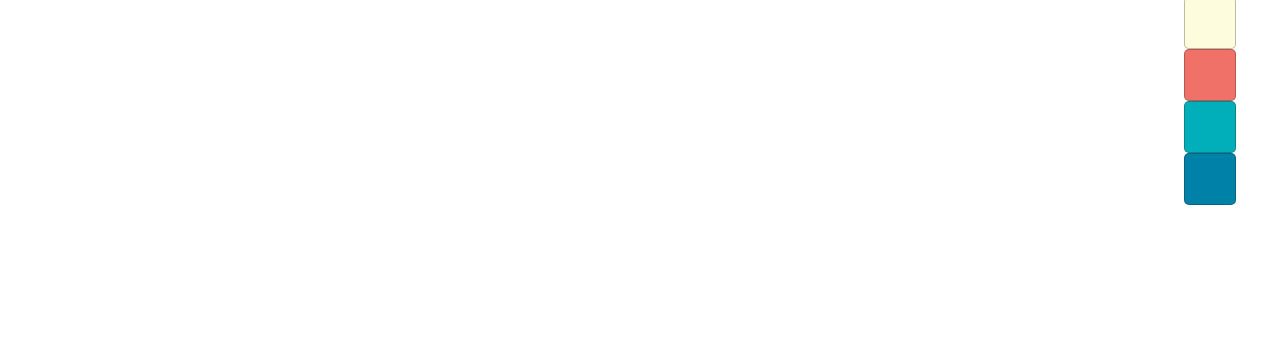
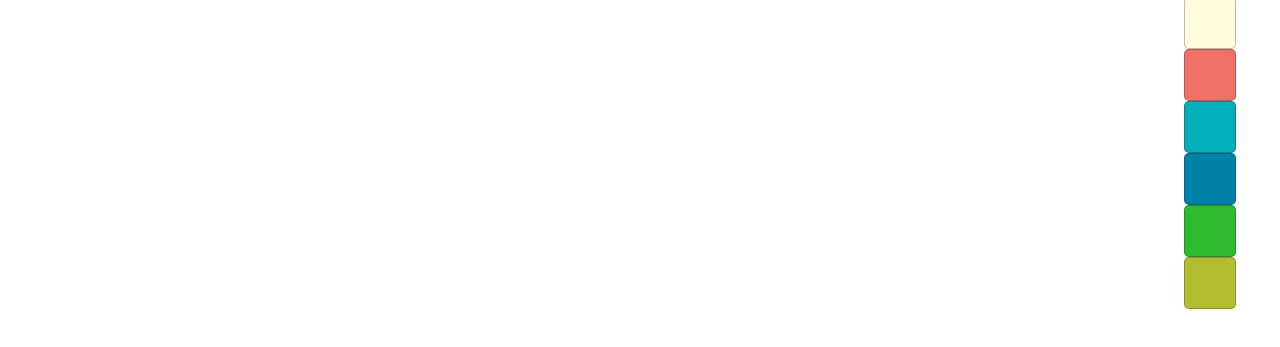
Before and after one commit to bpastega/Trekko, a plain HTML site: page index.html in a window 1280 px wide. Shown: the part 73-420 px from the top of the page. Drawn offline with Linux system fonts and the light colour scheme.

Commit message:
Adição de outras cores

```diff
--- a/index.html
+++ b/index.html
@@ -25,6 +25,8 @@
                 <div class="color" style="background:#F07167;"></div>
                 <div class="color" style="background:#00AFB9;"></div>
                 <div class="color" style="background:#0081A7;"></div>
+                <div class="color" style="background:#2fbb2f;"></div>
+                <div class="color" style="background:#b3bd30;"></div>
     </div>
     </header>
     <main class="conteudo">
```
